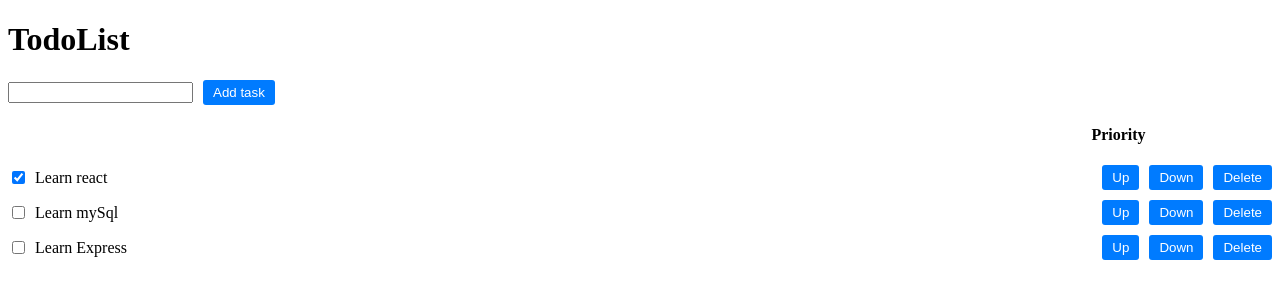
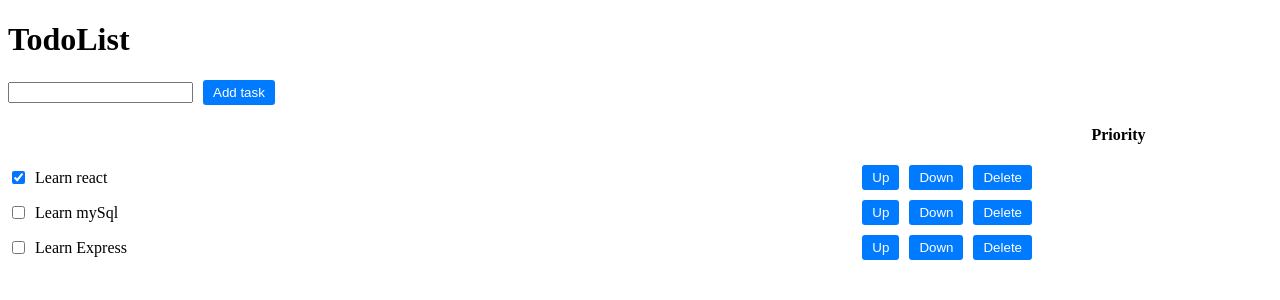
Before and after one commit to anuz505/React-Basics, a React (Vite) app in the folder my-react-app/: page / in a window 1280 px wide. Shown: the top 300 px of the page. Built offline with nearby package versions, Linux system fonts and the light colour scheme.

Commit message:
made the ui more interactive for to list

```diff
--- a/my-react-app/src/index.css
+++ b/my-react-app/src/index.css
@@ -2,13 +2,23 @@
 ul {
     list-style-type: none;
     padding: 0;
+    width: 80vw;
   }
 
   li {
     display: flex;
     align-items: center;
     margin-bottom: 10px;
+    transition: all 0.3s ease-in-out;
   }
+  li:hover{
+    border: 1px solid black;
+    transform: translateX(10px);
+    scale: 1.1;
+    margin-left: 50px;
+
+  }
+
 
   label {
     flex-grow: 1;
```
